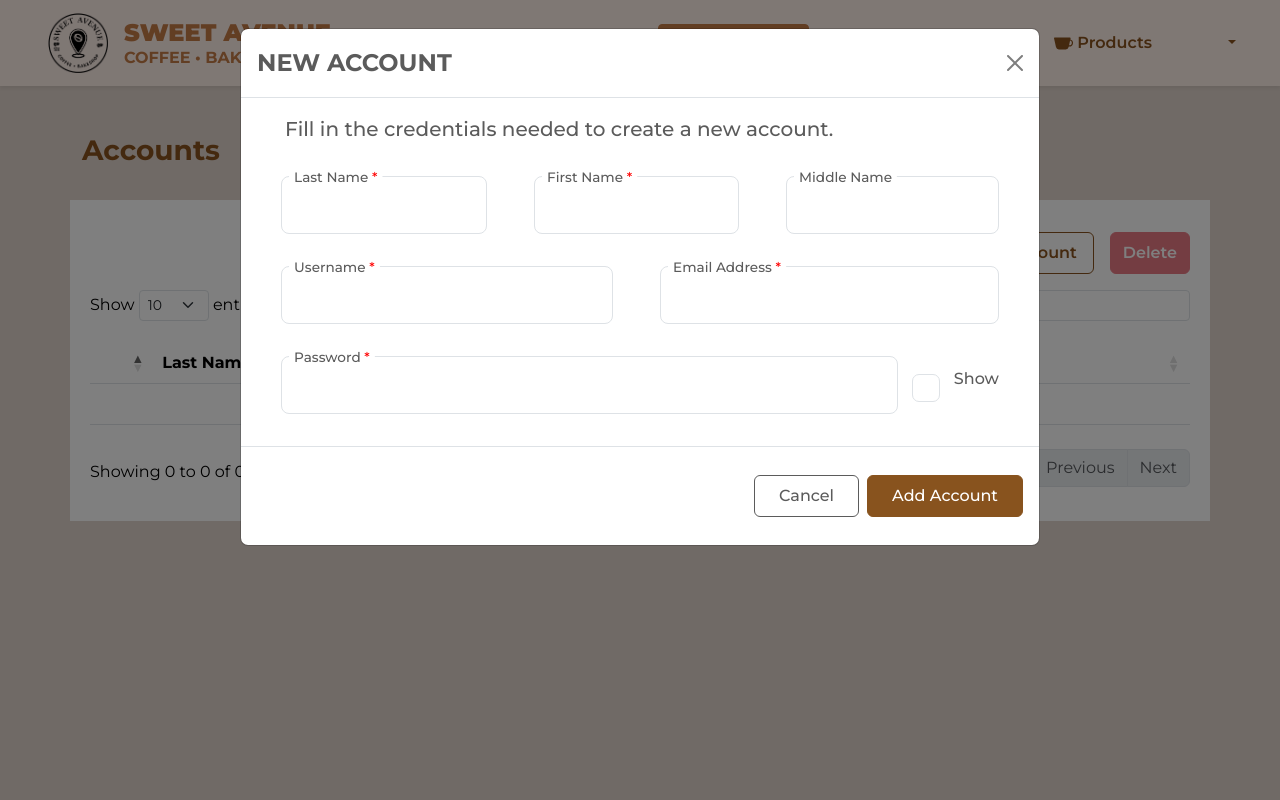
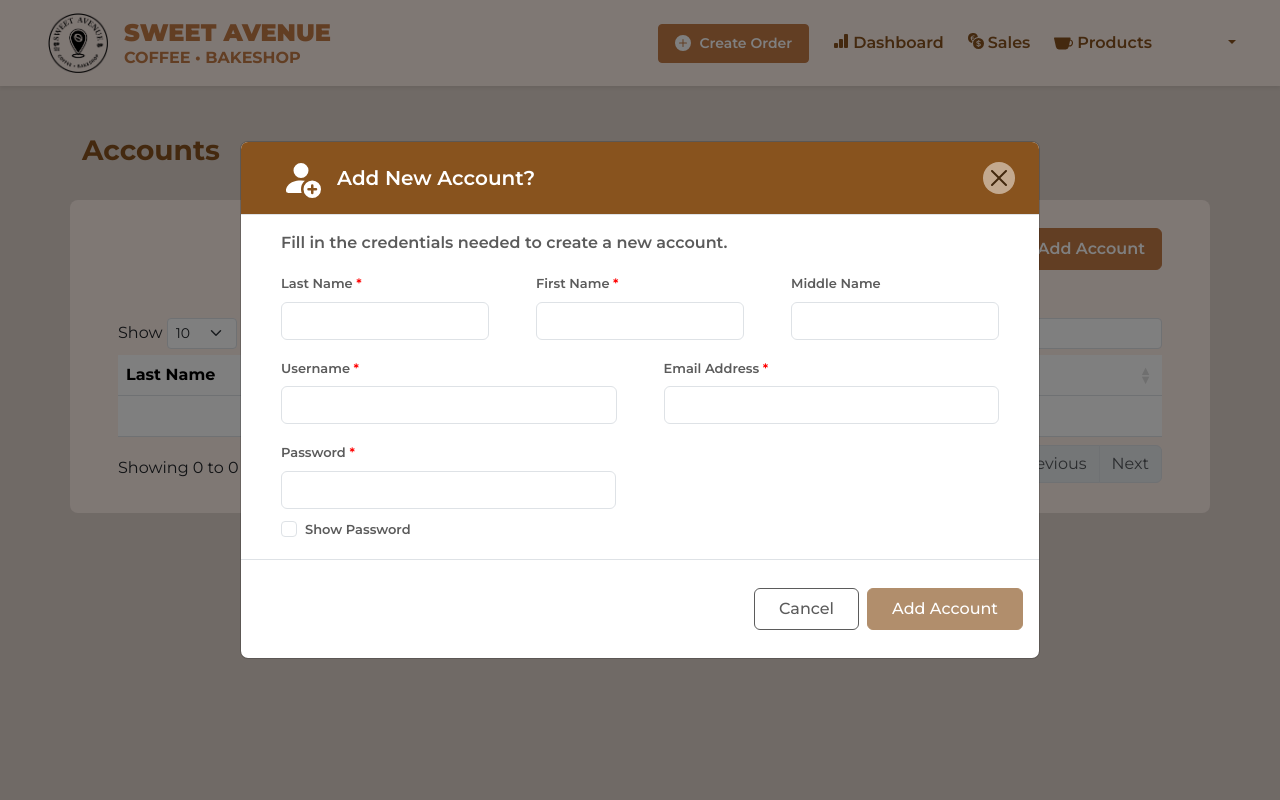
Before and after one commit to TEAM-7-SAD/SweetAvenuePOS, a PHP site: page /SweetAvenuePOS/accounts.php in a window 1280 px wide, after a click on "Add Account". Run offline with PHP 8.4, Linux system fonts and the light colour scheme; the visitor is signed in with stand-in values (Sample User, id 1); data that the repository does not hold is empty; some libraries are stand-ins or nearby versions.

Commit message:
feat: SPD-90-Create addtional validation messages for add account feature and also some styling and icons.

```diff
--- a/src/accounts.php
+++ b/src/accounts.php
@@ -26,7 +26,6 @@ if(isset($_SESSION['id'])) {
     rel="stylesheet">
   <link rel="stylesheet" href="styles/main.css" />
   <link rel="stylesheet" href="https://cdn.datatables.net/2.0.3/css/dataTables.bootstrap5.css">
-  <link href="https://cdnjs.cloudflare.com/ajax/libs/font-awesome/6.5.2/css/all.min.css" rel="stylesheet"/>
   <!--Site Icon-->
   <link rel="icon" href="images/sweet-avenue-logo.png" type="image/png" />
 </head>
@@ -53,18 +52,28 @@ if(isset($_SESSION['id'])) {
                   <h3 class="text-medium-brown fw-bolder text-capitalize">accounts</h3>
                 </div>
               </div>
-              <div class="table container-lg bg-white">
 
-              <div class="row">
-                <div class="col mt-4 align-items-end">
-                  <div class="d-flex justify-content-end">
-                    <button class="btn btn-outline-medium-brown fw-semibold px-3 py-2" data-bs-toggle="modal" data-bs-target="#addAccountsModal">+ Add Account</button>
-                    <div class="mx-2"></div>
-                    <button class="btn btn-danger fw-semibold delete-account" data-account-id="<?php echo $row['id']; ?>">Delete</button>
+              <div class="container px-5 py-1 bg-rose-white rounded-3">
+                <div class="row mb-5">
+                  <div class="col mt-4 align-items-end">
+                    <div class="d-flex justify-content-end">
+                      <button class="btn btn-tiger-orange fw-semibold px-3 py-2" data-bs-toggle="modal" data-bs-target="#addAccountsModal">
+                        <svg xmlns="http://www.w3.org/2000/svg" width="20" height="20" fill="#FFFF" class="bi bi-person-fill-add" viewBox="0 0 16 16">
+                          <path d="M12.5 16a3.5 3.5 0 1 0 0-7 3.5 3.5 0 0 0 0 7m.5-5v1h1a.5.5 0 0 1 0 1h-1v1a.5.5 0 0 1-1 0v-1h-1a.5.5 0 0 1 0-1h1v-1a.5.5 0 0 1 1 0m-2-6a3 3 0 1 1-6 0 3 3 0 0 1 6 0"/>
+                          <path d="M2 13c0 1 1 1 1 1h5.256A4.5 4.5 0 0 1 8 12.5a4.5 4.5 0 0 1 1.544-3.393Q8.844 9.002 8 9c-5 0-6 3-6 4"/>
+                        </svg>
+                        <span>Add Account</span>
+                      </button>
+                      <!-- <div class="mx-2"></div>
+                      <button class="btn btn-danger fw-semibold delete-account" data-account-id="<?php echo $row['id']; ?>">
+                        <svg xmlns="http://www.w3.org/2000/svg" width="16" height="16" fill="currentColor" class="bi bi-trash3-fill" viewBox="0 0 16 16">
+                          <path d="M11 1.5v1h3.5a.5.5 0 0 1 0 1h-.538l-.853 10.66A2 2 0 0 1 11.115 16h-6.23a2 2 0 0 1-1.994-1.84L2.038 3.5H1.5a.5.5 0 0 1 0-1H5v-1A1.5 1.5 0 0 1 6.5 0h3A1.5 1.5 0 0 1 11 1.5m-5 0v1h4v-1a.5.5 0 0 0-.5-.5h-3a.5.5 0 0 0-.5.5M4.5 5.029l.5 8.5a.5.5 0 1 0 .998-.06l-.5-8.5a.5.5 0 1 0-.998.06m6.53-.528a.5.5 0 0 0-.528.47l-.5 8.5a.5.5 0 0 0 .998.058l.5-8.5a.5.5 0 0 0-.47-.528M8 4.5a.5.5 0 0 0-.5.5v8.5a.5.5 0 0 0 1 0V5a.5.5 0 0 0-.5-.5"/>
+                        </svg>
+                        <span>Delete</span>
+                      </button> -->
+                    </div>
                   </div>
                 </div>
-              </div>
-
 
                 <div id="successMessage" class="alert alert-success" style="display: none;" role="alert"></div>
 
@@ -72,7 +81,6 @@ if(isset($_SESSION['id'])) {
                   <table id="example" class="table">
                     <thead>
                       <tr>
-                        <th></th>
                         <th>Last Name</th>
                         <th>First Name</th>
                         <th>Middle Name</th>
@@ -84,9 +92,17 @@ if(isset($_SESSION['id'])) {
                       $sql = "SELECT * FROM user";
                       $result = $db->query($sql);
                       while($row = $result->fetch_assoc()) {
+                          // echo '
+                          // <tr data-id="'.$row['id'].'" class="selectable">
+                          //     <td><input type="checkbox" class="account-checkbox" data-account-id="'.$row['id'].'"></td>
+                          //     <td>'.$row['last_name'].'</td>
+                          //     <td>'.$row["first_name"].'</td>
+                          //     <td>'.$row['middle_name'].'</td>
+                          //     <td>'.$row['email'].'</td>
+                          // </tr>
+                          // ';
                           echo '
-                          <tr data-id="'.$row['id'].'" class="selectable">
-                              <td><input type="checkbox" class="account-checkbox" data-account-id="'.$row['id'].'"></td>
+                          <tr>
                               <td>'.$row['last_name'].'</td>
                               <td>'.$row["first_name"].'</td>
                               <td>'.$row['middle_name'].'</td>
@@ -101,8 +117,7 @@ if(isset($_SESSION['id'])) {
                     <tfoot>
                     </tfoot>
                   </table>
-                </div>
-                <br>
+                </div><br>
               </div>
             </div>
           </div>
@@ -150,44 +165,54 @@ if(isset($_SESSION['id'])) {
 
     <!-- Add Accounts Modal -->
     <div class="modal fade" id="addAccountsModal" data-bs-backdrop="static" data-bs-keyboard="false" tabindex="-1" aria-labelledby="forgotPasswordModalLabel" aria-hidden="true">
-      <div class="modal-dialog modal-lg">
+      <div class="modal-dialog modal-dialog-centered modal-lg">
         <div class="modal-content">
-          <div class="modal-header">
-            <h4 class="modal-title text-carbon-grey fw-bold" id="addAccountsModalLabel">NEW ACCOUNT</h4>
-            <button type="button" class="btn-close" data-bs-dismiss="modal" aria-label="Close" onclick="location.reload()"></button>
+          <div class="modal-header bg-medium-brown">
+            <div class="ps-4 d-flex align-items-center">
+              <svg xmlns="http://www.w3.org/2000/svg" width="40" height="40" fill="#FFFF" class="bi bi-person-fill-add" viewBox="0 0 16 16">
+                <path d="M12.5 16a3.5 3.5 0 1 0 0-7 3.5 3.5 0 0 0 0 7m.5-5v1h1a.5.5 0 0 1 0 1h-1v1a.5.5 0 0 1-1 0v-1h-1a.5.5 0 0 1 0-1h1v-1a.5.5 0 0 1 1 0m-2-6a3 3 0 1 1-6 0 3 3 0 0 1 6 0"/>
+                <path d="M2 13c0 1 1 1 1 1h5.256A4.5 4.5 0 0 1 8 12.5a4.5 4.5 0 0 1 1.544-3.393Q8.844 9.002 8 9c-5 0-6 3-6 4"/>
+              </svg>
+              <h5 class="modal-title text-white fw-semibold ps-3" id="addAccountsModalLabel">Add New Account?</h5>
+            </div>
+
+            <button type="button" class="btn-close bg-white me-2 rounded-5" data-bs-dismiss="modal" aria-label="Close" onclick="location.reload()"></button>
           </div>
           <form id="addAccountForm" class="needs-validation" novalidate>
             <div class="modal-body mx-4">
-              <p class="px-1 fs-5 fw-medium text-carbon-grey">Fill in the credentials needed to create a new account.</p>
-              <div class="invalid-feedback fw-medium mb-3 ps-1" id="errorContainer"></div>
-              <div class="input-group">
-                <div class="form-floating py-3 pe-5">
-                  <input type="text" name="last_name" class="form-control rounded-3" id="lastName" required>
-                  <label for="lastName" class="form-label text-carbon-grey fw-medium">Last Name<span
-                      style="color: red;"> *</span></label>
-                  <div class="valid-feedback font-13">
-                    Looks right!
+              <p class="fw-medium text-carbon-grey fw-semibold">Fill in the credentials needed to create a new account.</p>
+
+              <div class="input-group mb-3">
+                <!-- Last Name -->
+                <div class="col pe-5">
+                  <label for="lastName" class="form-label text-carbon-grey fw-semibold font-13">Last Name<span style="color: red;"> *</span></label>
+                  <input type="text" name="last_name" class="form-control" id="lastName" required>
+                  <div class="valid-feedback font-13" id="validLastName">
+                    <!-- Display valid messages here -->
                   </div>
                   <div class="invalid-feedback font-13" id="errorLastName">
                     <!-- Display error messages here -->
                   </div>
                 </div>
-                <div class="form-floating py-3 pe-5">
-                  <input type="text" name="first_name" class="form-control rounded-3" id="firstName" required>
-                  <label for="firstName" class="form-label text-carbon-grey fw-medium">First Name<span
-                      style="color: red;"> *</span></label>
-                  <div class="valid-feedback font-13">
-                    Looks right!
+
+                <!-- First Name -->
+                <div class="col pe-5">
+                  <label for="firstName" class="form-label text-carbon-grey fw-semibold font-13">First Name<span style="color: red;"> *</span></label>
+                  <input type="text" name="first_name" class="form-control" id="firstName" required>
+                  <div class="valid-feedback font-13" id="validFirstName">
+                    <!-- Display valid messages here -->
                   </div>
                   <div class="invalid-feedback font-13" id="errorFirstName">
                     <!-- Display error messages here -->
                   </div>
                 </div>
-                <div class="form-floating py-3">
-                  <input type="text" name="middle_name" class="form-control rounded-3" id="middleName" required>
-                  <label for="middleName" class="form-label text-carbon-grey fw-medium">Middle Name</label>
-                  <div class="valid-feedback font-13">
-                    Looks right!
+
+                <!-- Middle Name -->
+                <div class="col">
+                  <label for="middleName" class="form-label text-carbon-grey fw-semibold font-13">Middle Name</label>
+                  <input type="text" name="middle_name" class="form-control" id="middleName" required>
+                  <div class="valid-feedback font-13" id="validMiddleName">
+                    <!-- Display valid messages here -->
                   </div>
                   <div class="invalid-feedback font-13" id="errorMiddleName">
                     <!-- Display error messages here -->
@@ -195,24 +220,25 @@ if(isset($_SESSION['id'])) {
                 </div>
               </div>
 
-              <div class="input-group">
-                <div class="form-floating py-3 pe-5">
-                  <input type="text" name="username" class="form-control rounded-3" id="username" required>
-                  <label for="userName" class="form-label text-carbon-grey fw-medium">Username<span
-                      style="color: red;"> *</span></label>
-                      <div class="valid-feedback font-13">
-                    Looks right!
+              <!-- Username -->
+              <div class="input-group mb-3">
+                <div class="col pe-5">
+                  <label for="userName" class="form-label text-carbon-grey fw-semibold font-13">Username<span style="color: red;"> *</span></label>
+                  <input type="text" name="username" class="form-control" onkeypress="return avoidSpace(event)" id="username" required>
+                  <div class="valid-feedback font-13" id="validUsername">
+                    <!-- Display valid messages here -->
                   </div>
                   <div class="invalid-feedback font-13" id="errorUsername">
                     <!-- Display error messages here -->
                   </div>
                 </div>
-                <div class="form-floating py-3">
-                  <input type="email" name="email" class="form-control rounded-3" id="email" required>
-                  <label for="email" class="form-label text-carbon-grey fw-medium">Email Address<span
-                      style="color: red;"> *</span></label>
-                      <div class="valid-feedback font-13">
-                    Looks right!
+
+                <!-- Email Address -->
+                <div class="col">
+                  <label for="email" class="form-label text-carbon-grey fw-semibold font-13">Email Address<span style="color: red;"> *</span></label>
+                  <input type="email" name="email" class="form-control" onkeypress="return avoidSpace(event)" id="email" required>
+                  <div class="valid-feedback font-13" id="validEmailAddress">
+                    <!-- Display valid messages here -->
                   </div>
                   <div class="invalid-feedback font-13" id="errorEmailAddress">
                     <!-- Display error messages here -->
@@ -220,26 +246,30 @@ if(isset($_SESSION['id'])) {
                 </div>
               </div>
 
-              <div class="input-group">
-                <div class="form-floating py-3 pe-4">
-                  <input type="password" name="password" class="form-control rounded-3" id="password" required>
-                  <label for="password" class="form-label text-carbon-grey fw-medium">Password<span
-                      style="color: red;"> *</span></label>
-                  <div class="valid-feedback font-13">
-                    Looks right!
+              <!-- Password -->
+              <div class="input-group mb-2">
+                <div class="col-6 pe-4">
+                  <label for="password" class="form-label text-carbon-grey fw-semibold font-13">Password<span style="color: red;"> *</span></label>
+                  <input type="password" name="password" class="form-control" onkeypress="return avoidSpace(event)" id="password" required>
+                  <div class="valid-feedback font-13" id="validPassword">
+                    <!-- Display valid messages here -->
                   </div>
                   <div class="invalid-feedback font-13" id="errorPassword">
                     <!-- Display error messages here -->
                   </div>
                 </div>
-                <div class="form-check align-self-center ms-2">
-                  <input class="form-check-input fs-3" type="checkbox" id="showPassword" onclick="togglePassword()">
-                  <label class="form-check-label text-carbon-grey fw-medium" for="showPassword">Show</label>
+              </div>
+
+              <div class="input-group">
+                <div class="col">
+                  <div class="form-check">
+                    <input class="form-check-input" type="checkbox" id="showPassword">
+                    <label class="form-check-label text-carbon-grey fw-semibold font-13" for="showPassword">Show Password</label>
+                  </div>
                 </div>
               </div>
+            </div>
 
-
-            </div>
             <div class="modal-footer">
               <button type="button" class="btn fw-medium btn-outline-carbon-grey text-capitalize py-2 px-4 my-3"
                 data-bs-dismiss="modal" aria-label="Close" onclick="location.reload()">cancel</button>
@@ -250,6 +280,7 @@ if(isset($_SESSION['id'])) {
         </div>
       </div>
     </div>
+
 
     <!-- Bootstrap JavaScript -->
     <script src="../vendor/node_modules/bootstrap/dist/js/bootstrap.bundle.min.js"></script>
@@ -265,6 +296,6 @@ if(isset($_SESSION['id'])) {
 </html>
 <?php
   } else {
-    header("location: login.php");
+    header("Location: login.php");
   }
 ?>
```
Also changed, not shown: src/add-account.php (+12 -3 lines), src/javascript/accounts.js (+143 -87 lines).
